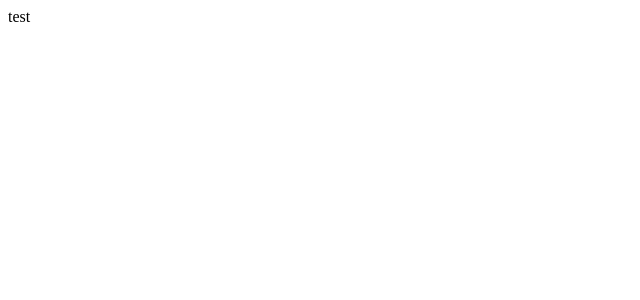
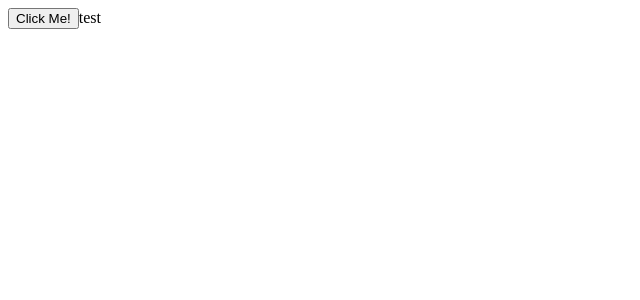
Before and after one commit to DubnovAlexey/test3-key-react, a React (Vite) app: page / in a window 1280 px wide. Shown: the top 300 px of the page, without its empty margins (0-640 px from the left). Built offline with nearby package versions, Linux system fonts and the light colour scheme.

Commit message:
onClick button

```diff
--- a/src/App.jsx
+++ b/src/App.jsx
@@ -3,7 +3,8 @@ const App = () => {
     console.log('clicked');
   }
   return (
-    <div onClick={onClickHandler}>
+    <div >
+      <button onClick={onClickHandler}>Click Me!</button>
       test
     </div>
   )
```
